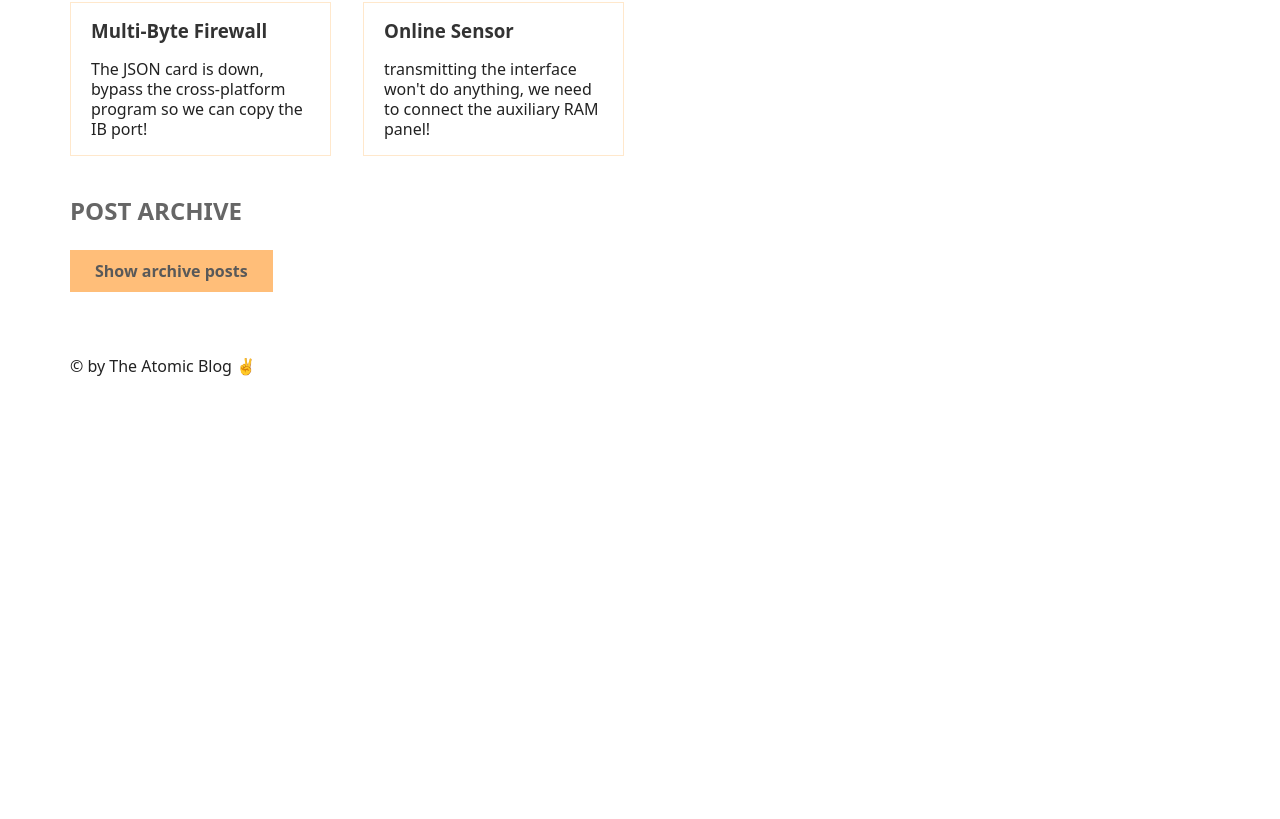
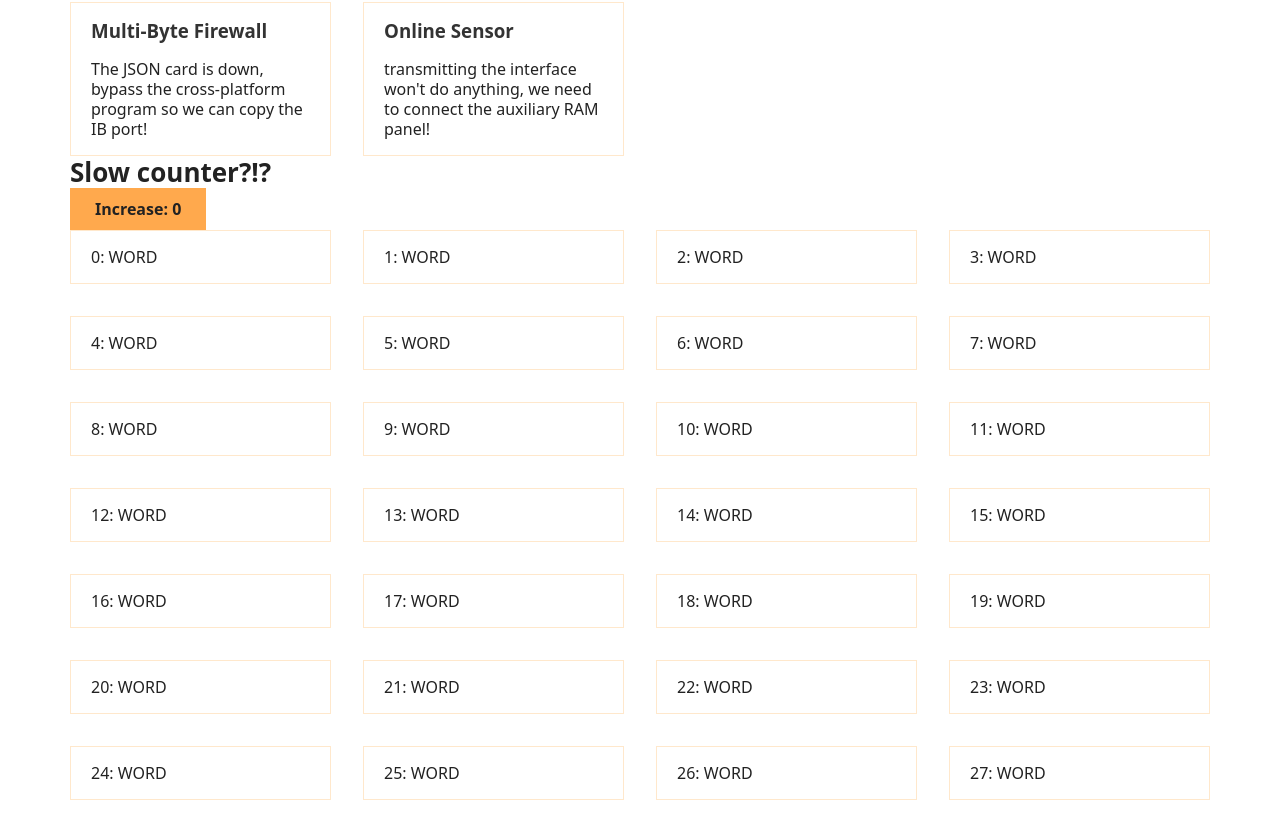
Before and after one commit to Ralpmike/atomic-blog, a React (Create React App) app: page / in a window 1280 px wide. Shown: the part 1561-2380 px from the top of the page. Before the commit the page ends 1969 px from the top, so only its background shows below. Built offline with nearby package versions, Linux system fonts and the light colour scheme.

Commit message:
fix: refactor text component leveraging children prop to improve speed

```diff
--- a/src/App.js
+++ b/src/App.js
@@ -1,5 +1,6 @@
 import { createContext, useContext, useEffect, useState } from "react";
 import { faker } from "@faker-js/faker";
+import Test from "./Test";
 
 function createRandomPost() {
   return {
@@ -152,6 +153,7 @@
 function List() {
   const { posts } = useContext(PostContext);
   return (
+    <>
       <ul>
         {posts.map((post, i) => (
           <li key={i}>
@@ -160,6 +162,8 @@
           </li>
         ))}
       </ul>
+      <Test />
+    </>
   );
 }
 
--- a/src/Test.js
+++ b/src/Test.js
@@ -2,7 +2,7 @@
 
 function SlowComponent() {
   // If this is too slow on your maching, reduce the `length`
-  const words = Array.from({ length: 100_000 }, () => "WORD");
+  const words = Array.from({ length: 10_000 }, () => "WORD");
   return (
     <ul>
       {words.map((word, i) => (
@@ -14,13 +14,24 @@
   );
 }
 
+const Counter = ({ children }) => {
+  const [count, setCount] = useState(0);
+
+  return (
+    <div>
+      <button onClick={() => setCount((c) => c + 1)}>Increase: {count}</button>
+      {children}
+    </div>
+  );
+};
+
 export default function Test() {
-  const [count, setCount] = useState(0);
   return (
     <div>
       <h1>Slow counter?!?</h1>
-      <button onClick={() => setCount((c) => c + 1)}>Increase: {count}</button>
-      <SlowComponent />
+      <Counter>
+        <SlowComponent />
+      </Counter>
     </div>
   );
 }
--- a/src/index.js
+++ b/src/index.js
@@ -1,13 +1,13 @@
 import React from "react";
 import ReactDOM from "react-dom/client";
 import "./style.css";
-// import App from "./App";
-import Appv1 from "./Appv1";
+import App from "./App";
+// import Appv1 from "./Appv1";
 
 const root = ReactDOM.createRoot(document.getElementById("root"));
 root.render(
   <React.StrictMode>
-    {/* <App /> */}
-    <Appv1 />
+    <App />
+    {/* <Appv1 /> */}
   </React.StrictMode>
 );
```
Lines whose indentation alone changed are shown as unchanged.
